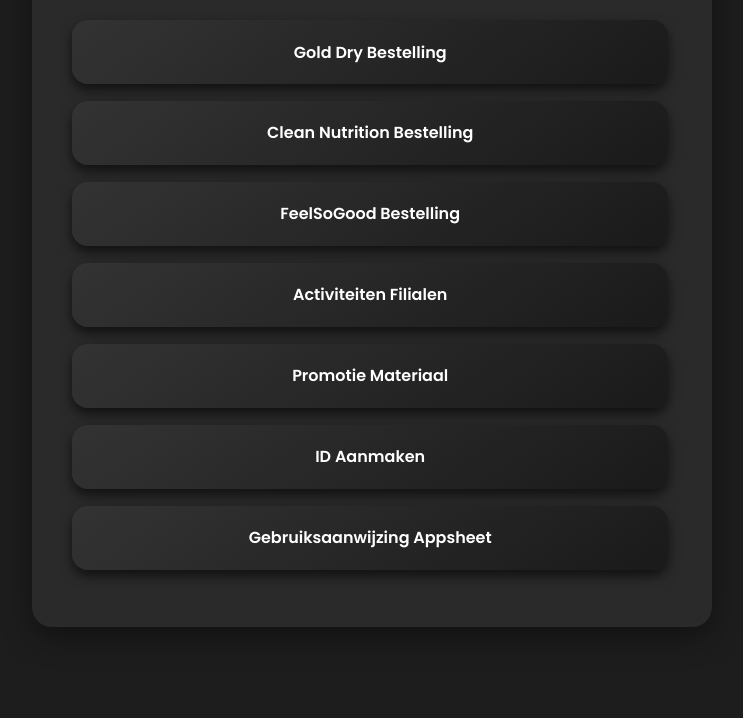
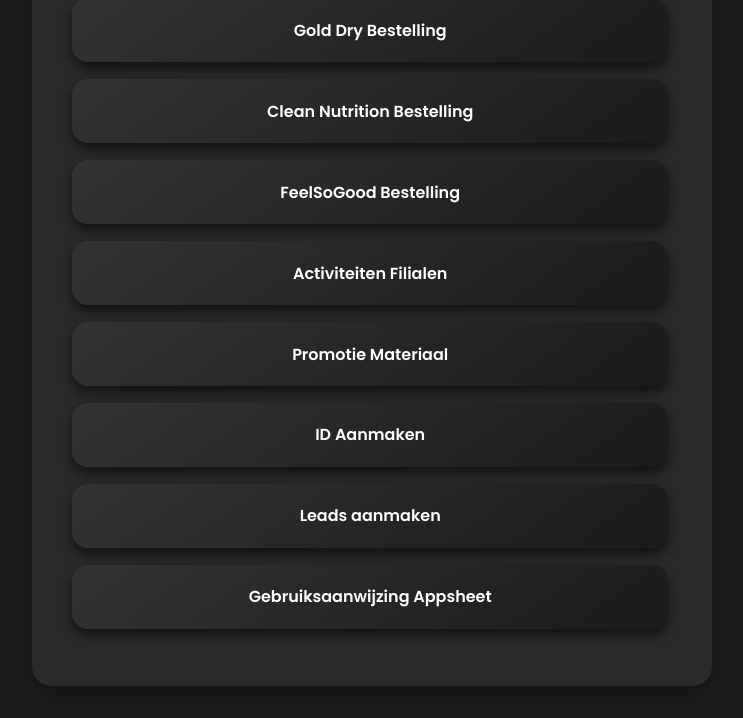
Before and after one commit to Krijnvl/Goldportaal, a plain HTML site: page index.html in a window 1280 px wide. Shown: the part 183-901 px from the top of the page, without its empty margins (268-1011 px from the left). Before the commit the page ends 864 px from the top, so only its background shows below. Drawn offline with Linux system fonts and the light colour scheme.

Commit message:
Update index.html

```diff
--- a/index.html
+++ b/index.html
@@ -98,6 +98,7 @@
     <a class="button" href="https://activiteitenform.netlify.app/" target="_blank">Activiteiten Filialen</a>
     <a class="button" href="https://bincinternational.fillout.com/promotiemateriaal" target="_blank">Promotie Materiaal</a>
     <a class="button" href="https://charming-maamoul-8622c7.netlify.app/" target="_blank">ID Aanmaken</a>
+    <a class="button" href="https://charming-maamoul-8622c7.netlify.app/" target="_blank">Leads aanmaken</a>
     <a class="button" href="https://drive.google.com/file/d/1Hk-b3HAL07Jdt0H2vuN3ZZZ7HPBchdlz/view" target="_blank">Gebruiksaanwijzing Appsheet</a>
   </div>
 </body>
```
